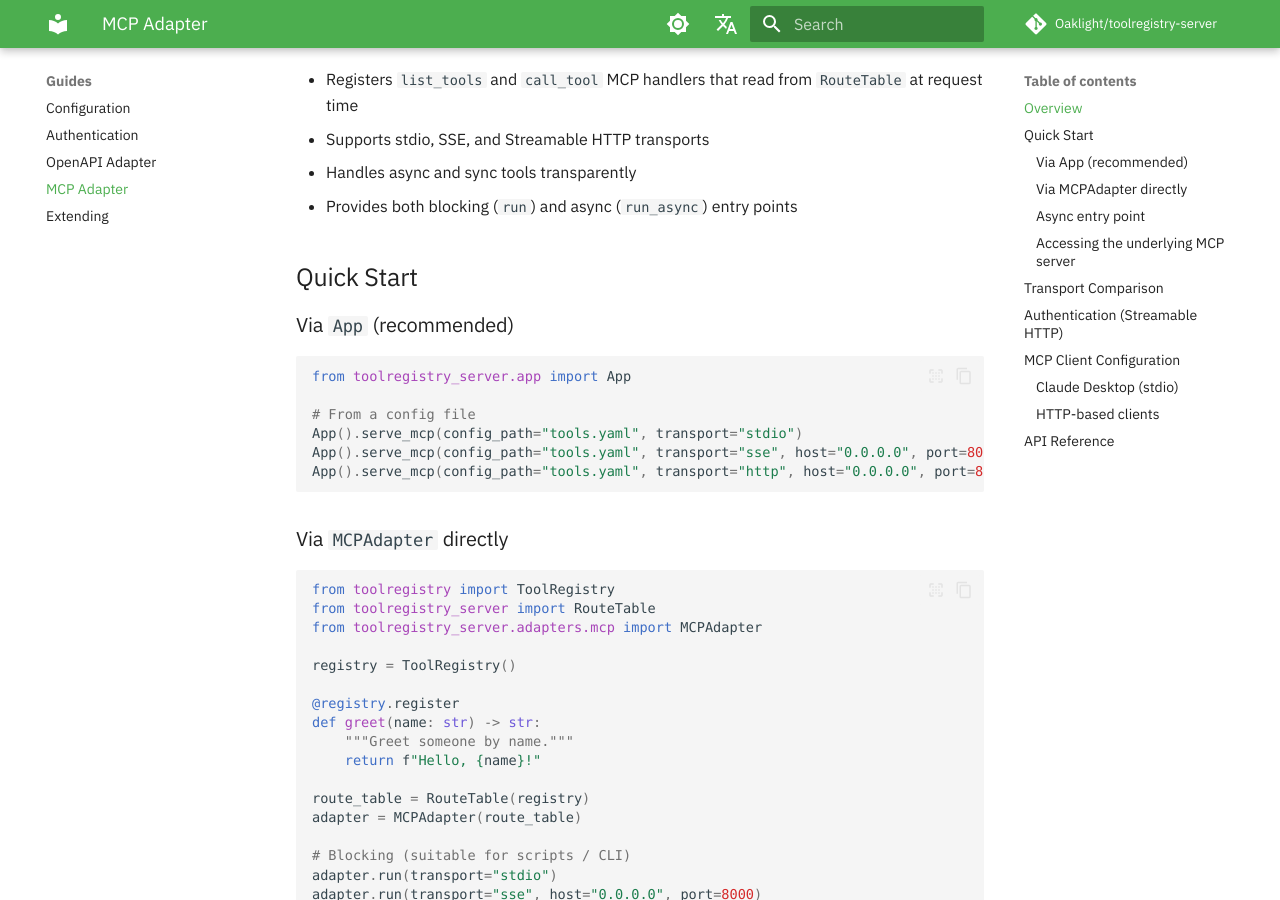
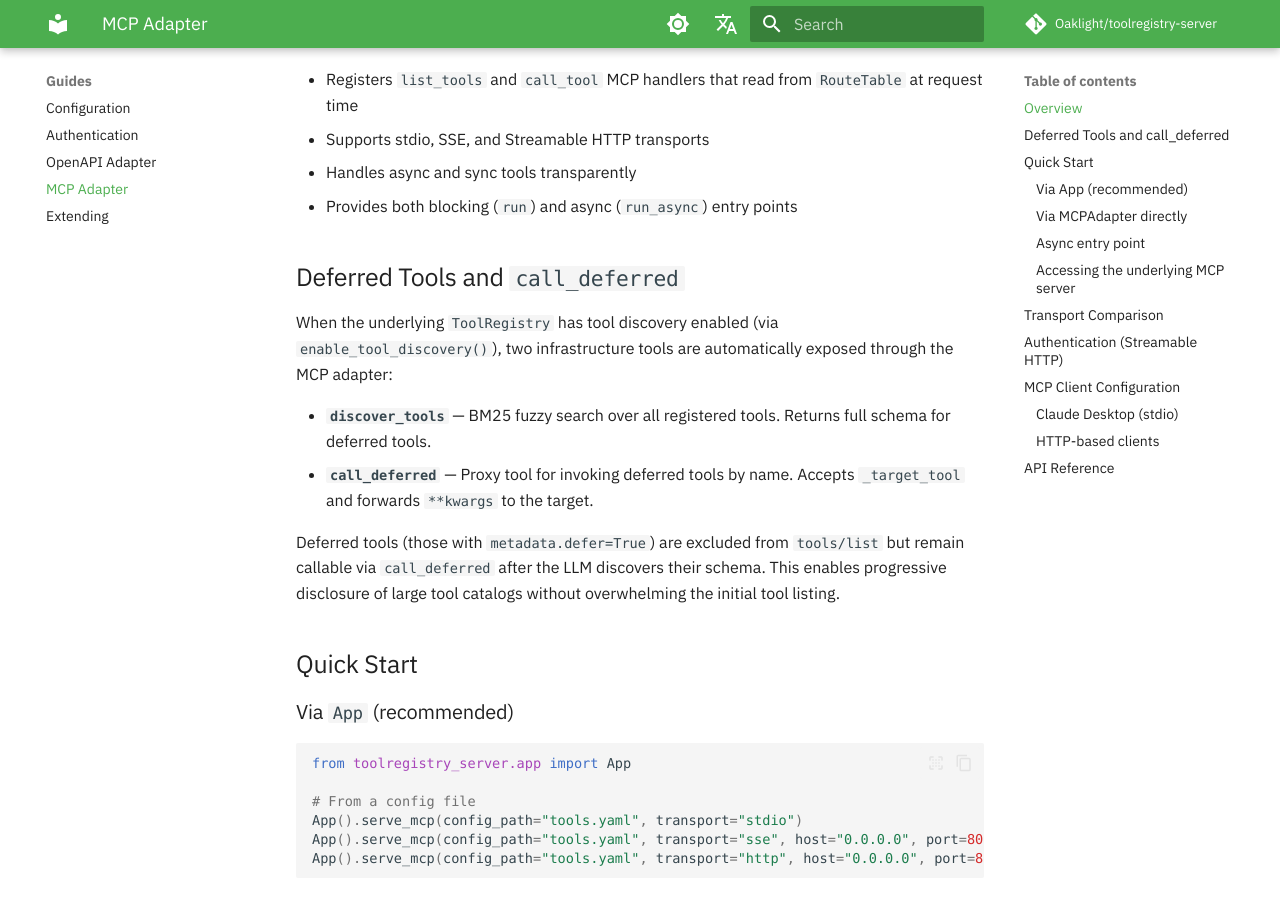
Before and after one commit to Oaklight/toolregistry-server, an MkDocs documentation site: the page built from docs/guides/mcp.md, in a window 1280 px wide and 900 px high, scrolled down 386 px. Built offline with MkDocs 1.6.1 and Material for MkDocs 9.7.7, drawn with Linux system fonts in a browser that asks for light colours; some web fonts are replaced; comment, search, counter and statistics services are not loaded.

Commit message:
docs: add call_deferred and additionalProperties to guides

```diff
--- a/docs/guides/mcp.md
+++ b/docs/guides/mcp.md
@@ -10,6 +10,15 @@ The adapter:
 - Supports stdio, SSE, and Streamable HTTP transports
 - Handles async and sync tools transparently
 - Provides both blocking (`run`) and async (`run_async`) entry points
+
+## Deferred Tools and `call_deferred`
+
+When the underlying `ToolRegistry` has tool discovery enabled (via `enable_tool_discovery()`), two infrastructure tools are automatically exposed through the MCP adapter:
+
+- **`discover_tools`** — BM25 fuzzy search over all registered tools. Returns full schema for deferred tools.
+- **`call_deferred`** — Proxy tool for invoking deferred tools by name. Accepts `_target_tool` and forwards `**kwargs` to the target.
+
+Deferred tools (those with `metadata.defer=True`) are excluded from `tools/list` but remain callable via `call_deferred` after the LLM discovers their schema. This enables progressive disclosure of large tool catalogs without overwhelming the initial tool listing.
 
 ## Quick Start
 
```
Also changed, not shown: docs/guides/openapi.md (+1 -0 lines).
